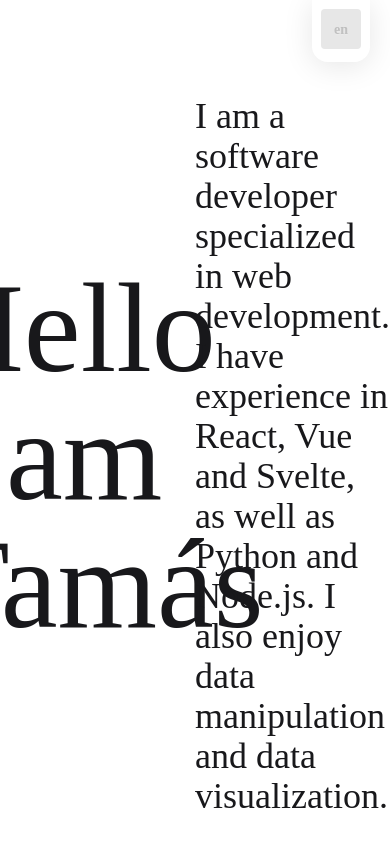
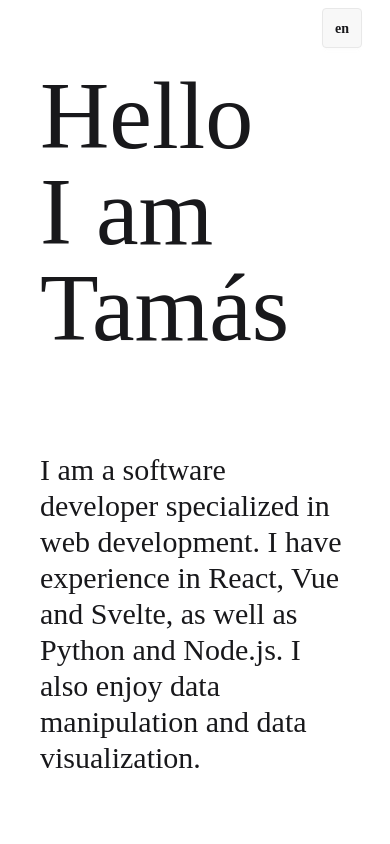
Before and after one commit to csiztom/csiztom.com, a SvelteKit app: page / in a window 390 px wide. Built offline with nearby package versions, Linux system fonts and the light colour scheme; a web font is replaced by a local one.

Commit message:
fix mobile view

```diff
--- a/src/app.css
+++ b/src/app.css
@@ -14,12 +14,3 @@
 html {
 	font-family: 'EB Garamond';
 }
-
-.glass-effect {
-	/* From https://css.glass */
-	background: rgba(255, 255, 255, 0.2);
-	box-shadow: 0 4px 30px rgba(0, 0, 0, 0.1);
-	backdrop-filter: blur(5px);
-	-webkit-backdrop-filter: blur(5px);
-	border: 1px solid rgba(255, 255, 255, 0.3);
-}
--- a/src/lib/components/Introduction.svelte
+++ b/src/lib/components/Introduction.svelte
@@ -2,15 +2,15 @@
 	import { t } from '$lib/utils/i18n'
 </script>
 
-<div class="grid grid-cols-2 h-full">
+<div class="grid grid-cols-1 lg:grid-cols-2 h-full p-10 gap-10">
 	<div class="flex justify-center items-center shrink-0">
 		<div class="h-fit">
-			<h1 class="text-9xl">
+			<h1 class="text-8xl lg:text-9xl">
 				{$t('intro.hello')}<br />{$t('intro.iam', { name: 'Tamás' })}
 			</h1>
 		</div>
 	</div>
-	<div class="flex justify-center items-center p-24 shrink-0">
-		<p class="text-4xl">{$t('intro.desc')}</p>
+	<div class="flex justify-center items-center shrink-0">
+		<p class="text-3xl lg:text-4xl">{$t('intro.desc')}</p>
 	</div>
 </div>
--- a/src/lib/components/LocaleSelector.svelte
+++ b/src/lib/components/LocaleSelector.svelte
@@ -2,18 +2,17 @@
 	import { locale, locales } from '$lib/utils/i18n'
 </script>
 
-<div class="absolute top-0 right-5 group">
-	<div
-		class="p-2 glass-effect rounded-b-2xl flex flex-col justify-center items-center gap-2"
-	>
-		<button class="btn btn-square mb-1" disabled>{$locale}</button>
-		{#each locales as l (l)}
-			{#if l !== $locale}
-				<button
-					class="btn btn-square group-hover:block hidden"
-					on:click={() => ($locale = l)}>{l}</button
-				>
-			{/if}
-		{/each}
+<div class="absolute top-0 right-5">
+	<div class="p-2 rounded-b-2xl gap-2 dropdown dropdown-end">
+		<div role="button" tabindex="0" class="btn btn-square mb-1">{$locale}</div>
+		<ul class="dropdown-content menu bg-base-100 rounded-box z-1 p-2 shadow-sm">
+			{#each locales as l (l)}
+				{#if l !== $locale}
+					<li>
+						<button tabindex="0" on:click={() => ($locale = l)}>{l}</button>
+					</li>
+				{/if}
+			{/each}
+		</ul>
 	</div>
 </div>
```
